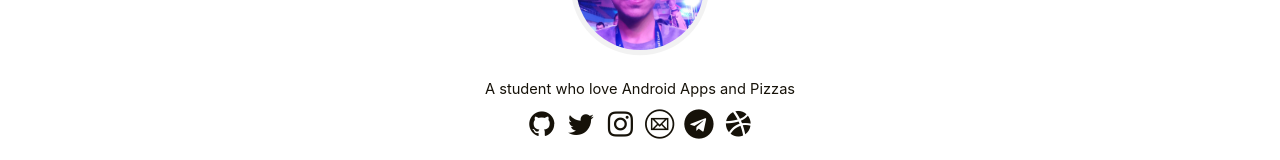
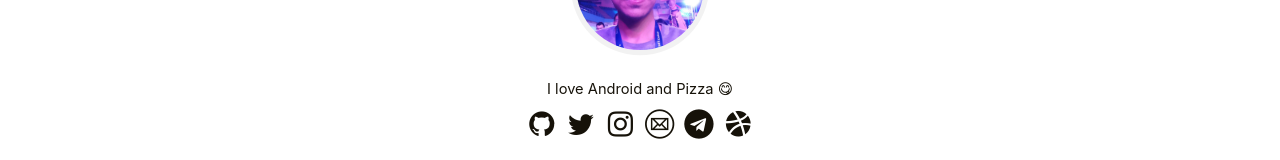
Before and after one commit to Skrilltrax/old.skrilltrax.github.io, a plain HTML site: page index.html in a window 1280 px wide. Shown: the part 352-512 px from the top of the page. Drawn offline with Linux system fonts and the light colour scheme; a web font is replaced by a local one.

Commit message:
Add emojis xD

```diff
--- a/index.html
+++ b/index.html
@@ -6,7 +6,7 @@
 <a class=menu-item href=/categories/>Categories</a>
 <a class=menu-item href=/tags/>Tags</a>
 <a class=menu-item href=/about/>About</a>
-<a href=javascript:void(0); class=theme-switch>Switch Theme</a></div></div></nav><main class=main><div class=container><div class=intro><div class=avatar><a href=/posts/><img src=/images/me/avatar.jpg></a></div><h2 class=description>A student who love Android Apps and Pizzas</h2><div class=social-links><a href=https://github.com/skrilltrax target=_blank rel="me noopener"><i class="iconfont icon-github"></i></a><a href=https://twitter.com/skrilltrax target=_blank rel="me noopener"><i class="iconfont icon-twitter"></i></a><a href=https://www.instagram.com/skrilltrax/ target=_blank rel="me noopener"><i class="iconfont icon-instagram"></i></a><a href=mailto:skrilltrax rel="me noopener"><i class="iconfont icon-mail01"></i></a><a href=https://t.me/skrilltrax rel="me noopener"><i class="iconfont icon-telegram"></i></a><a href=https://dribbble.com/skrilltrax rel="me noopener"><i class="iconfont icon-dribbble"></i></a></div></div></div></main><footer class=footer><div class=copyright>&copy;
+<a href=javascript:void(0); class=theme-switch>Switch Theme</a></div></div></nav><main class=main><div class=container><div class=intro><div class=avatar><a href=/posts/><img src=/images/me/avatar.jpg></a></div><h2 class=description>I love Android and Pizza 😋</h2><div class=social-links><a href=https://github.com/skrilltrax target=_blank rel="me noopener"><i class="iconfont icon-github"></i></a><a href=https://twitter.com/skrilltrax target=_blank rel="me noopener"><i class="iconfont icon-twitter"></i></a><a href=https://www.instagram.com/skrilltrax/ target=_blank rel="me noopener"><i class="iconfont icon-instagram"></i></a><a href=mailto:skrilltrax rel="me noopener"><i class="iconfont icon-mail01"></i></a><a href=https://t.me/skrilltrax rel="me noopener"><i class="iconfont icon-telegram"></i></a><a href=https://dribbble.com/skrilltrax rel="me noopener"><i class="iconfont icon-dribbble"></i></a></div></div></div></main><footer class=footer><div class=copyright>&copy;
 <span itemprop=copyrightYear>2019 - 2019</span>
 <span class=with-love><i class="iconfont icon-love"></i></span><span class=author itemprop=copyrightHolder><a href=https://skrilltrax.me>Aditya Wasan</a> |</span>
 <span>Powered by <a href=https://gohugo.io/ target=_blank rel="external nofollow">Hugo</a> & <a href=https://github.com/liuzc/leaveit target=_blank rel="external nofollow">LeaveIt</a></span></div></footer><script src=/js/vendor_main.min.js async></script></div></body></html>
```
